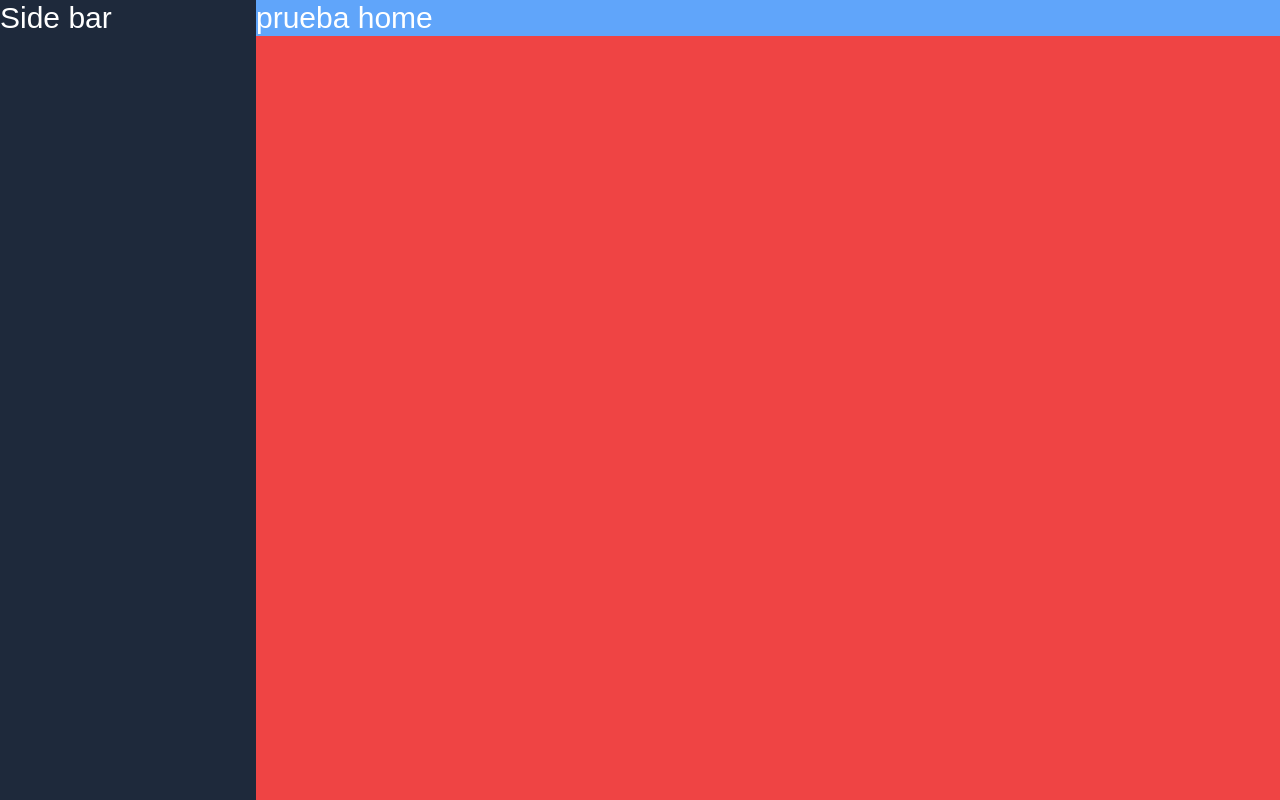
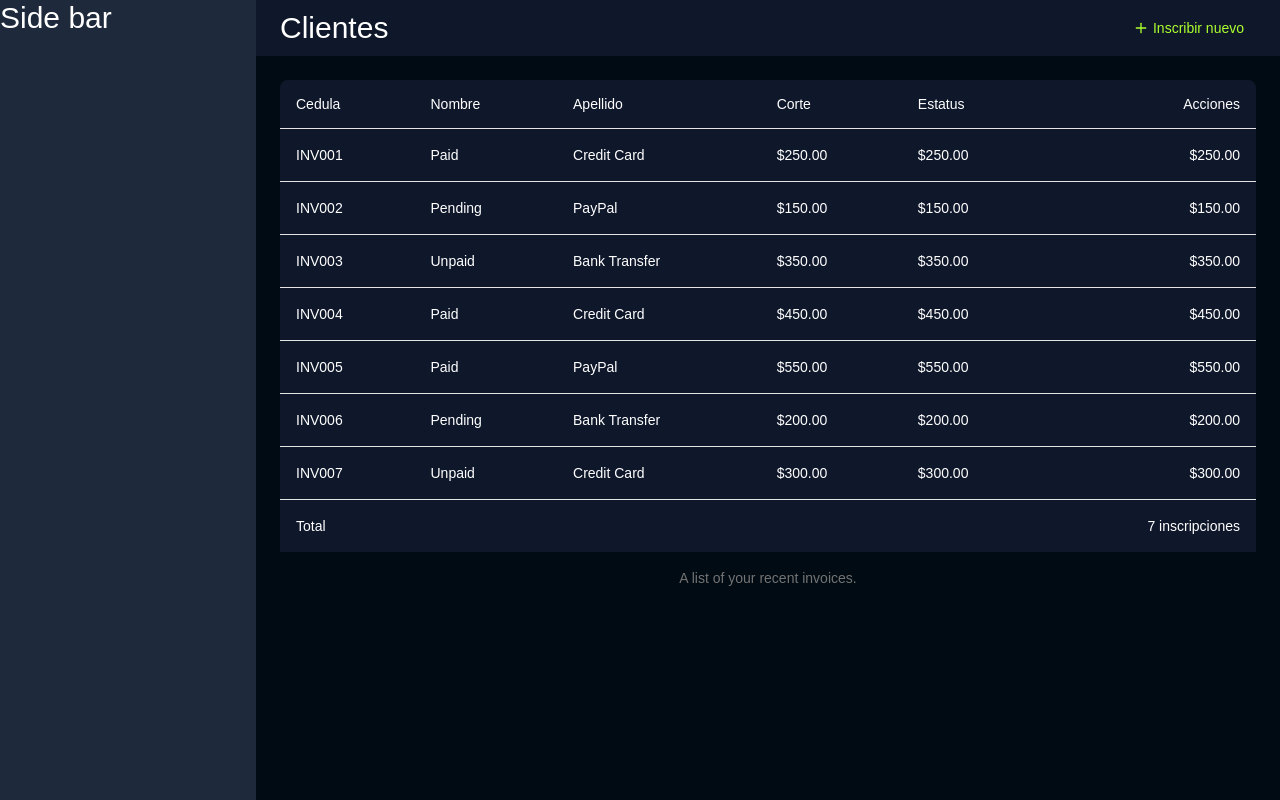
Before and after one commit to SimonBrial/frontend-gym-app, a Next.js app: page /home in a window 1280 px wide. Built offline with nearby package versions, Linux system fonts and the light colour scheme.

Commit message:
Section header, basic table and main container added

```diff
--- a/src/app/home/layout.tsx
+++ b/src/app/home/layout.tsx
@@ -9,7 +9,7 @@
   return (
     <div className="w-full h-screen bg-slate-800 text-white flex text-3xl">
       <NavSidebar />
-      <div className="w-[80%] bg-red-500">{children}</div>
+      <div className="w-[80%] bg-neutralBlack">{children}</div>
     </div>
   );
 }
--- a/src/app/home/page.tsx
+++ b/src/app/home/page.tsx
@@ -1,3 +1,5 @@
+import { TableContainer } from "./table/TableContainer";
+
 export default function page() {
-  return <div className="bg-blue-400">prueba home</div>;
+  return <TableContainer />;
 }
--- a/src/app/home/table/TableContainer.tsx
+++ b/src/app/home/table/TableContainer.tsx
@@ -1,7 +1,100 @@
 import React from 'react'
+import {
+  Table,
+  TableBody,
+  TableCaption,
+  TableCell,
+  TableFooter,
+  TableHead,
+  TableHeader,
+  TableRow,
+} from "@/components/ui/table"
+import SectionHeader from '@/components/header/SectionHeader'
+
+const invoices = [
+  {
+    invoice: "INV001",
+    paymentStatus: "Paid",
+    totalAmount: "$250.00",
+    paymentMethod: "Credit Card",
+  },
+  {
+    invoice: "INV002",
+    paymentStatus: "Pending",
+    totalAmount: "$150.00",
+    paymentMethod: "PayPal",
+  },
+  {
+    invoice: "INV003",
+    paymentStatus: "Unpaid",
+    totalAmount: "$350.00",
+    paymentMethod: "Bank Transfer",
+  },
+  {
+    invoice: "INV004",
+    paymentStatus: "Paid",
+    totalAmount: "$450.00",
+    paymentMethod: "Credit Card",
+  },
+  {
+    invoice: "INV005",
+    paymentStatus: "Paid",
+    totalAmount: "$550.00",
+    paymentMethod: "PayPal",
+  },
+  {
+    invoice: "INV006",
+    paymentStatus: "Pending",
+    totalAmount: "$200.00",
+    paymentMethod: "Bank Transfer",
+  },
+  {
+    invoice: "INV007",
+    paymentStatus: "Unpaid",
+    totalAmount: "$300.00",
+    paymentMethod: "Credit Card",
+  },
+]
 
 export function TableContainer() {
   return (
-    <div>TableContainer</div>
+    <>
+      <SectionHeader />
+      <div className='p-6'>
+        {/* <TextInput /> */}
+        {/* <div className='p-6 bg-slate-900'>TableContainer</div> */}
+        <Table className='p-6 bg-slate-900 rounded-lg'>
+          <TableCaption>A list of your recent invoices.</TableCaption>
+          <TableHeader>
+            <TableRow>
+              <TableHead className="w-[100px text-white">Cedula</TableHead>
+              <TableHead className='text-white'>Nombre </TableHead>
+              <TableHead className='text-white'>Apellido</TableHead>
+              <TableHead className="text-white">Corte</TableHead>
+              <TableHead className="text-white">Estatus</TableHead>
+              <TableHead className="text-right text-white">Acciones</TableHead>
+            </TableRow>
+          </TableHeader>
+          <TableBody>
+            {invoices.map((invoice) => (
+              <TableRow key={invoice.invoice}>
+                <TableCell className="font-medium">{invoice.invoice}</TableCell>
+                <TableCell>{invoice.paymentStatus}</TableCell>
+                <TableCell>{invoice.paymentMethod}</TableCell>
+                <TableCell className="">{invoice.totalAmount}</TableCell>
+                <TableCell className="">{invoice.totalAmount}</TableCell>
+                <TableCell className="text-right">{invoice.totalAmount}</TableCell>
+              </TableRow>
+            ))}
+          </TableBody>
+          <TableFooter>
+            <TableRow className='bg-slate-900'>
+              <TableCell colSpan={5}>Total</TableCell>
+              <TableCell colSpan={1} className="text-right">7 inscripciones</TableCell>
+            </TableRow>
+          </TableFooter>
+        </Table>
+      </div>
+    </>
   )
 }
--- /dev/null
+++ b/src/components/header/SectionHeader.tsx
@@ -0,0 +1,17 @@
+import React from 'react'
+import { Button } from '../ui/button'
+import Link from 'next/link'
+import { Plus } from 'lucide-react'
+
+export default function SectionHeader() {
+  return (
+    <div className='w-full h-14 px-6 py-2 bg-slate-900 flex justify-between items-center'>
+        <div>
+            <h4>Clientes</h4>
+        </div>
+        <Link href={"#"}>
+             <Button variant="ghost" size={"sm"} className='text-principal flex gap-1  hover:bg-principal'><Plus size={16} /> Inscribir nuevo</Button>
+        </Link>
+    </div>
+  )
+}
--- /dev/null
+++ b/src/components/ui/table.tsx
@@ -0,0 +1,117 @@
+import * as React from "react"
+
+import { cn } from "@/lib/utils"
+
+const Table = React.forwardRef<
+  HTMLTableElement,
+  React.HTMLAttributes<HTMLTableElement>
+>(({ className, ...props }, ref) => (
+  <div className="relative w-full overflow-auto">
+    <table
+      ref={ref}
+      className={cn("w-full caption-bottom text-sm", className)}
+      {...props}
+    />
+  </div>
+))
+Table.displayName = "Table"
+
+const TableHeader = React.forwardRef<
+  HTMLTableSectionElement,
+  React.HTMLAttributes<HTMLTableSectionElement>
+>(({ className, ...props }, ref) => (
+  <thead ref={ref} className={cn("[&_tr]:border-b", className)} {...props} />
+))
+TableHeader.displayName = "TableHeader"
+
+const TableBody = React.forwardRef<
+  HTMLTableSectionElement,
+  React.HTMLAttributes<HTMLTableSectionElement>
+>(({ className, ...props }, ref) => (
+  <tbody
+    ref={ref}
+    className={cn("[&_tr:last-child]:border-0", className)}
+    {...props}
+  />
+))
+TableBody.displayName = "TableBody"
+
+const TableFooter = React.forwardRef<
+  HTMLTableSectionElement,
+  React.HTMLAttributes<HTMLTableSectionElement>
+>(({ className, ...props }, ref) => (
+  <tfoot
+    ref={ref}
+    className={cn(
+      "border-t bg-muted/50 font-medium [&>tr]:last:border-b-0",
+      className
+    )}
+    {...props}
+  />
+))
+TableFooter.displayName = "TableFooter"
+
+const TableRow = React.forwardRef<
+  HTMLTableRowElement,
+  React.HTMLAttributes<HTMLTableRowElement>
+>(({ className, ...props }, ref) => (
+  <tr
+    ref={ref}
+    className={cn(
+      "border-b transition-colors hover:bg-muted/50 data-[state=selected]:bg-muted",
+      className
+    )}
+    {...props}
+  />
+))
+TableRow.displayName = "TableRow"
+
+const TableHead = React.forwardRef<
+  HTMLTableCellElement,
+  React.ThHTMLAttributes<HTMLTableCellElement>
+>(({ className, ...props }, ref) => (
+  <th
+    ref={ref}
+    className={cn(
+      "h-12 px-4 text-left align-middle font-medium text-muted-foreground [&:has([role=checkbox])]:pr-0",
+      className
+    )}
+    {...props}
+  />
+))
+TableHead.displayName = "TableHead"
+
+const TableCell = React.forwardRef<
+  HTMLTableCellElement,
+  React.TdHTMLAttributes<HTMLTableCellElement>
+>(({ className, ...props }, ref) => (
+  <td
+    ref={ref}
+    className={cn("p-4 align-middle [&:has([role=checkbox])]:pr-0", className)}
+    {...props}
+  />
+))
+TableCell.displayName = "TableCell"
+
+const TableCaption = React.forwardRef<
+  HTMLTableCaptionElement,
+  React.HTMLAttributes<HTMLTableCaptionElement>
+>(({ className, ...props }, ref) => (
+  <caption
+    ref={ref}
+    className={cn("mt-4 text-sm text-muted-foreground", className)}
+    {...props}
+  />
+))
+TableCaption.displayName = "TableCaption"
+
+export {
+  Table,
+  TableHeader,
+  TableBody,
+  TableFooter,
+  TableHead,
+  TableRow,
+  TableCell,
+  TableCaption,
+}
```
